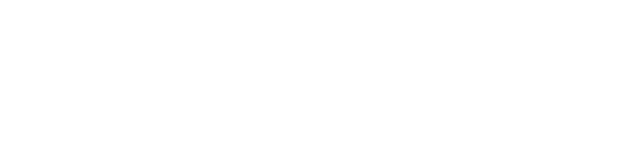
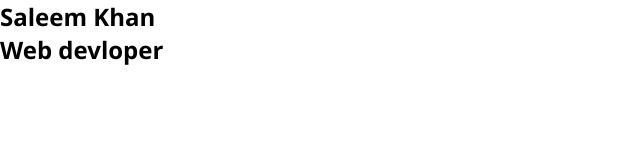
Before and after one commit to saleem0502/Arena-question---Responsive-Resume-using-CSS-Grid---snr3nwlqwe1o, a plain HTML site: page index.html in a window 1280 px wide. Shown: the whole page, without its empty margins (0-640 px from the left). Drawn offline with Linux system fonts and the light colour scheme.

Commit message:
Update index.html

```diff
--- a/index.html
+++ b/index.html
@@ -20,6 +20,8 @@
             <section class="left-section">
                  <div class="left-content">
                     <!-- Write code for the left section here -->
+                     <h1>Saleem Khan</h1>
+                     <h1>Web devloper</h1>
                 </div>
             </div>
             </section>
```
